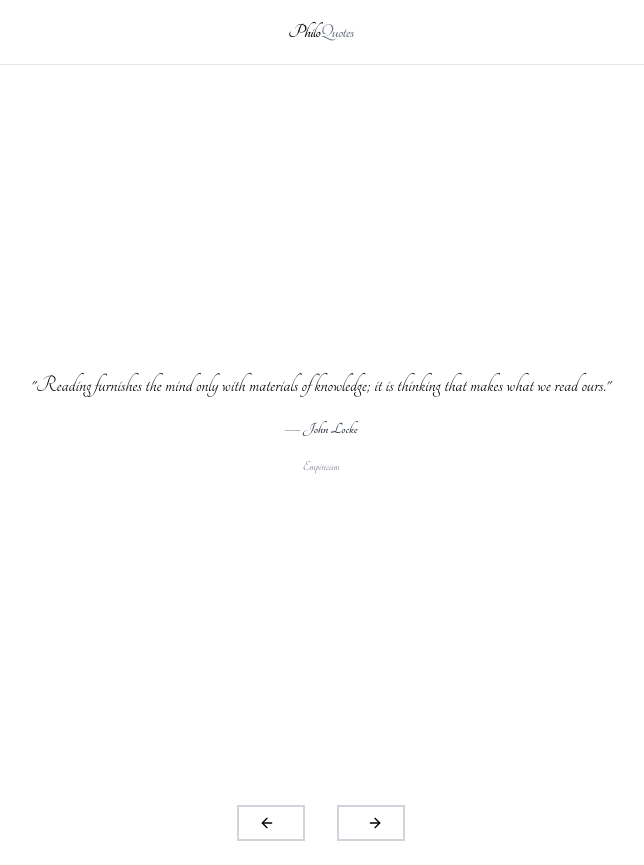
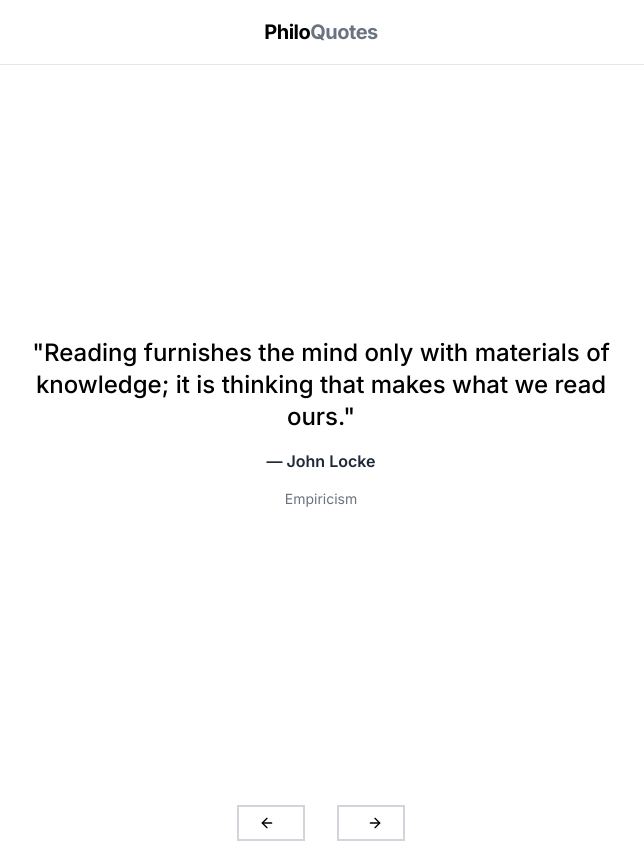
Before and after one commit to Priyansxu/Philosophy, a Next.js app: page / in a window 1280 px wide. Shown: the whole page, without its empty margins (319-963 px from the left). Built offline with nearby package versions, Linux system fonts and the light colour scheme.

Commit message:
Update layout.jsx

```diff
--- a/app/layout.jsx
+++ b/app/layout.jsx
@@ -13,7 +13,7 @@ export const metadata = {
 export default function RootLayout({ children }) {
   return (
     <html lang="en">
-      <body className={`${inter.className} ${tangerine.className} bg-white text-black`}>
+      <body className={`${inter.className} bg-white text-black`}>
         <header className="border-b border-gray-200 bg-white">
           <div className="container mx-auto px-4">
             <div className="flex h-16 items-center justify-center">
```
